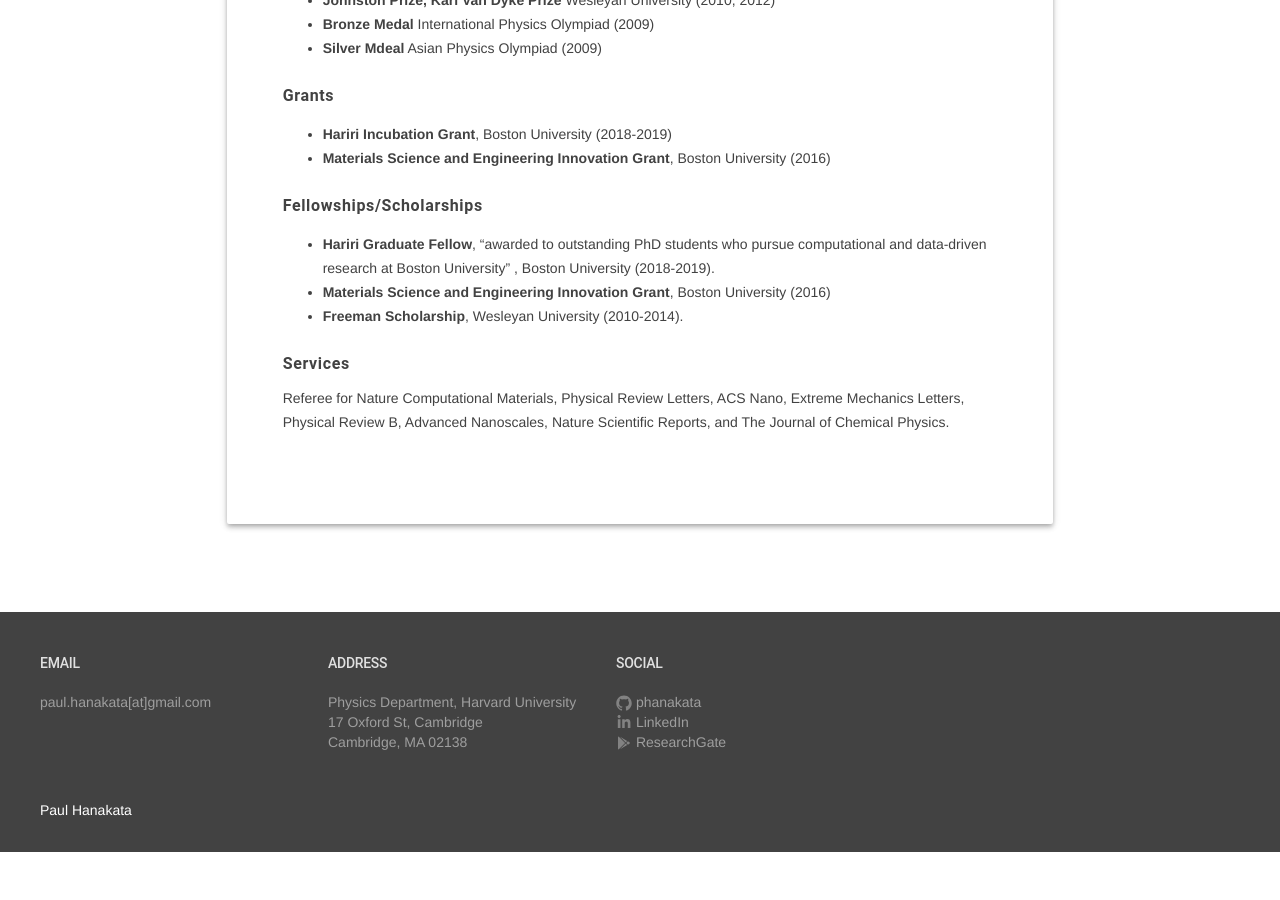
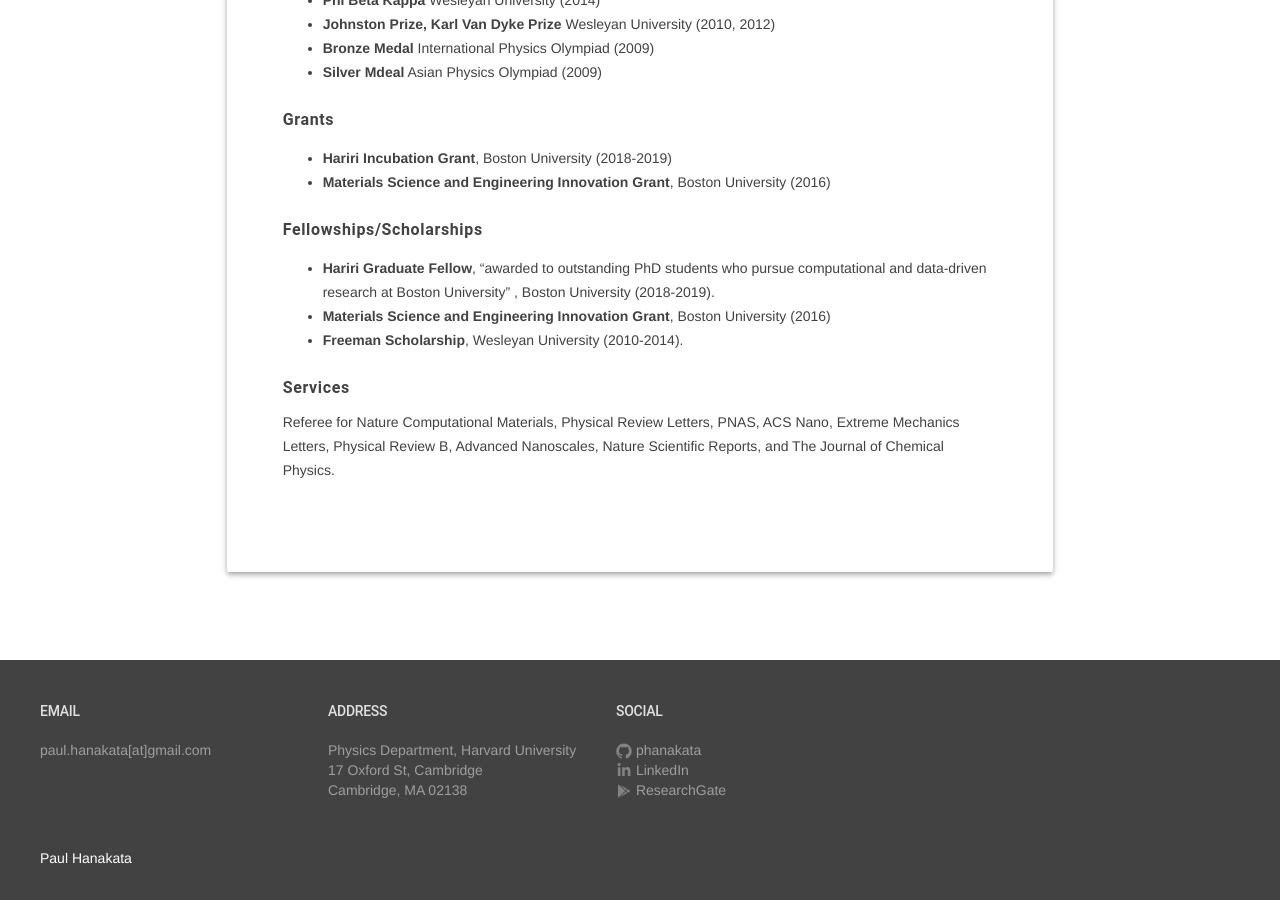
Before and after one commit to phanakata/phanakata.github.io, a Jekyll site: the page built from pages/CV.md, in a window 1280 px wide and 900 px high, scrolled down 1197 px. Built offline with Jekyll 4.4.1, drawn with Linux system fonts in a browser that asks for light colours; before the commit the page ends 2049 px from its top, so only the background shows below that; some of the changed text lies outside the part shown.

Commit message:
Update CV.md

```diff
--- a/pages/CV.md
+++ b/pages/CV.md
@@ -50,4 +51,4 @@
 * __Freeman Scholarship__, Wesleyan University (2010-2014).
 
 ###### __Services__
-Referee for Nature Computational Materials, Physical Review Letters, ACS Nano, Extreme Mechanics Letters, Physical Review B, Advanced Nanoscales, Nature Scientific Reports, and The Journal of Chemical Physics.
+Referee for Nature Computational Materials, Physical Review Letters, PNAS, ACS Nano, Extreme Mechanics Letters, Physical Review B, Advanced Nanoscales, Nature Scientific Reports, and The Journal of Chemical Physics.
```
Also changed, not shown: other parts of pages/CV.md (+2 -1 lines).
